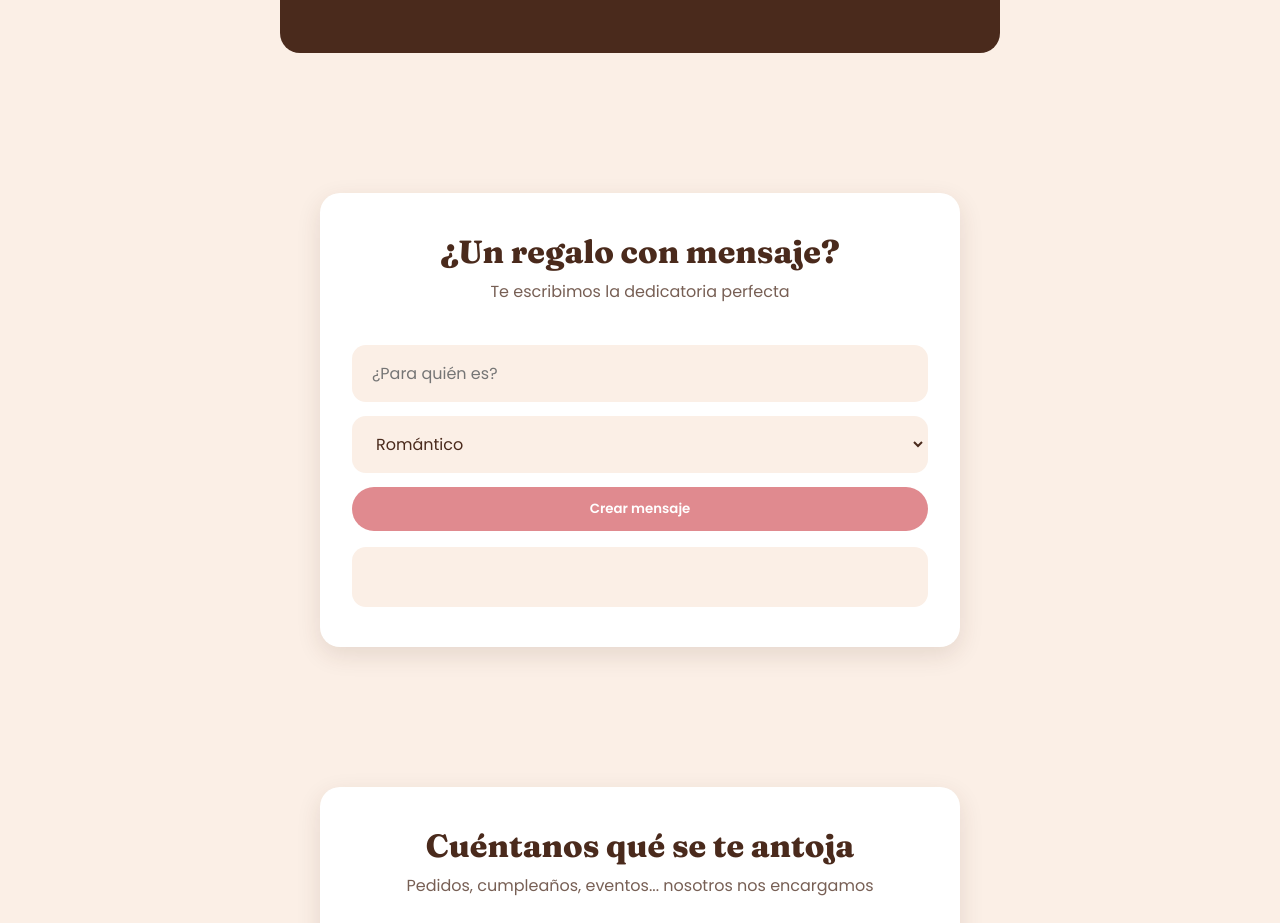
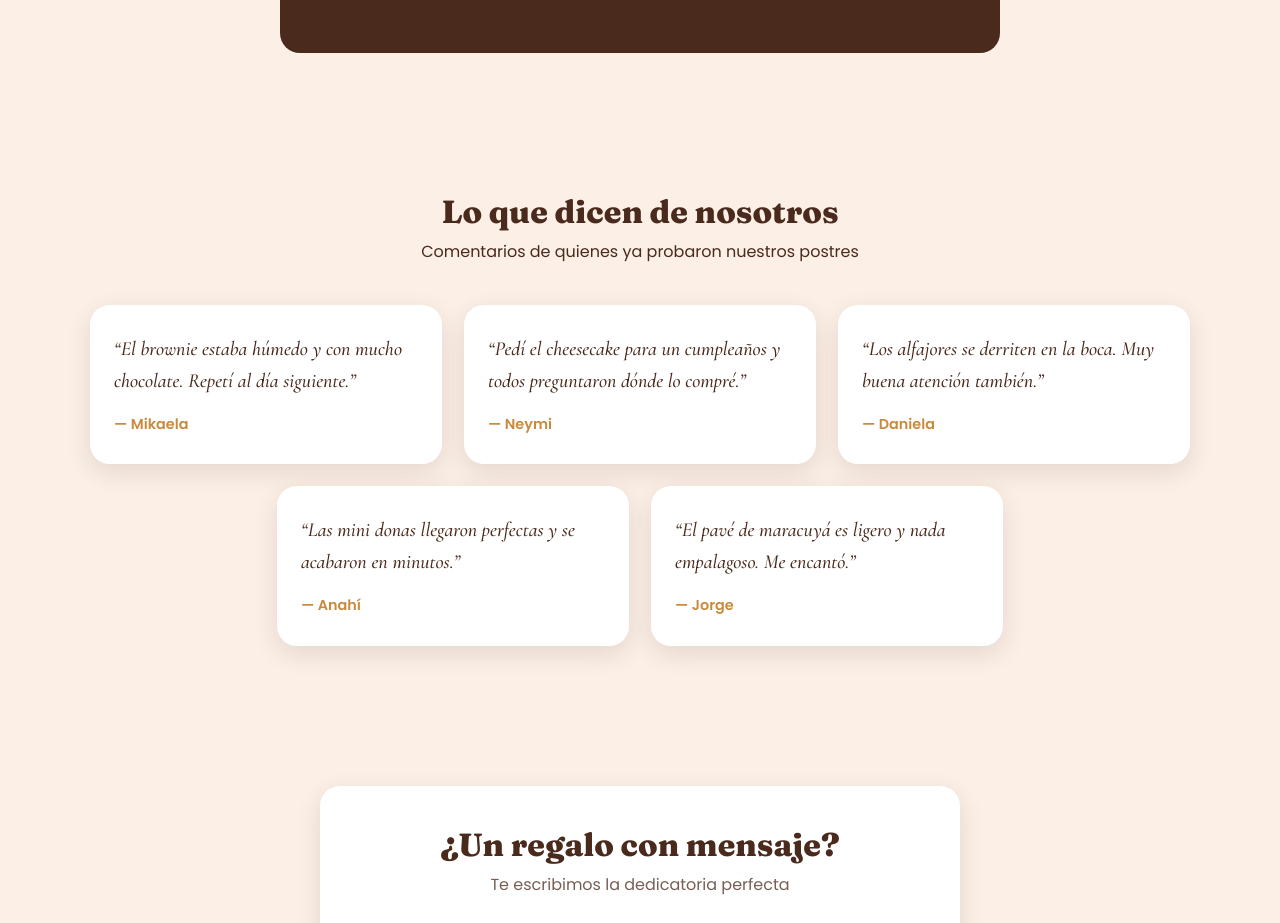
Before and after one commit to valeriazambrano08/dulce-capricho, a plain HTML site: page frontend/index.html in a window 1280 px wide. Shown: the part 2916-3839 px from the top of the page. Drawn offline with nearby package versions, Linux system fonts and the light colour scheme.

Commit message:
Agrega testimonios

```diff
--- a/frontend/css/home.css
+++ b/frontend/css/home.css
@@ -479,3 +479,12 @@
 @media (max-width: 800px) {
   .testimonios-grid { grid-template-columns: 1fr; }
 }
+.testimonios-grid { grid-template-columns: repeat(6, 1fr); }
+.testimonio { grid-column: span 2; }
+.testimonio:nth-child(4) { grid-column: 2 / span 2; }
+.testimonio:nth-child(5) { grid-column: 4 / span 2; }
+
+@media (max-width: 800px) {
+  .testimonios-grid { grid-template-columns: 1fr; }
+  .testimonio, .testimonio:nth-child(4), .testimonio:nth-child(5) { grid-column: auto; }
+}
--- a/frontend/index.html
+++ b/frontend/index.html
@@ -108,6 +108,36 @@
     </div>
   </section>
 
+    <!-- ===== TESTIMONIOS ===== -->
+  <section class="testimonios">
+    <div class="contenedor">
+      <h2 class="titulo-seccion" data-aos="fade-up">Lo que dicen de nosotros</h2>
+      <p class="subtitulo-seccion" data-aos="fade-up" data-aos-delay="100">Comentarios de quienes ya probaron nuestros postres</p>
+      <div class="testimonios-grid">
+        <article class="testimonio" data-aos="fade-up" data-aos-delay="100">
+          <p>“El brownie estaba húmedo y con mucho chocolate. Repetí al día siguiente.”</p>
+          <span>— Mikaela</span>
+        </article>
+        <article class="testimonio" data-aos="fade-up" data-aos-delay="200">
+          <p>“Pedí el cheesecake para un cumpleaños y todos preguntaron dónde lo compré.”</p>
+          <span>— Neymi</span>
+        </article>
+        <article class="testimonio" data-aos="fade-up" data-aos-delay="300">
+          <p>“Los alfajores se derriten en la boca. Muy buena atención también.”</p>
+          <span>— Daniela</span>
+        </article>
+        <article class="testimonio" data-aos="fade-up" data-aos-delay="100">
+          <p>“Las mini donas llegaron perfectas y se acabaron en minutos.”</p>
+          <span>— Anahí</span>
+        </article>
+        <article class="testimonio" data-aos="fade-up" data-aos-delay="200">
+          <p>“El pavé de maracuyá es ligero y nada empalagoso. Me encantó.”</p>
+          <span>— Jorge</span>
+        </article>
+      </div>
+    </div>
+  </section>
+
   <!-- ===== DEDICATORIAS ===== -->
   <section class="dedicatorias">
     <div class="contenedor contacto-caja" data-aos="fade-up">
@@ -153,7 +183,7 @@
   </footer>
 
   <!-- ===== BOTÓN FLOTANTE WHATSAPP ===== -->
-  <a class="wa-btn" href="https://wa.me/593992085305?text=Hola%20Dulce%20Capricho%2C%20quiero%20hacer%20un%20pedido" target="_blank" rel="noopener" aria-label="Escribir por WhatsApp">
+  <a class="wa-btn" href="https://wa.me/593992085305?text=Hola%20Dulce%20Capricho%2C%20quiero%20hacer%20un%20pedido" target="_blank" rel="noopener" aria-label="Escribir por 593999999999">
     <svg viewBox="0 0 32 32" width="30" height="30" fill="currentColor" aria-hidden="true"><path d="M16 3C9 3 3.4 8.6 3.4 15.5c0 2.4.7 4.6 1.9 6.5L3 29l7.2-1.9c1.8 1 3.8 1.5 5.8 1.5 7 0 12.6-5.6 12.6-12.5S23 3 16 3zm0 22.9c-1.8 0-3.6-.5-5.100-1.400l-.4-.2-4.200 1.100 1.100-4.100-.3-.4a10.300 10.300 0 0 1-1.600-5.500C5.500 9.800 10.200 5.200 16 5.200s10.500 4.600 10.500 10.300S21.800 25.900 16 25.900zm5.700-7.700c-.3-.2-1.800-.9-2.100-1-.3-.1-.5-.2-.7.200-.2.300-.8 1-1 1.200-.2.200-.4.200-.7.100-.3-.2-1.300-.5-2.500-1.500-.9-.8-1.500-1.800-1.700-2.100-.2-.3 0-.5.100-.6l.5-.5c.2-.2.200-.3.300-.5.100-.2.100-.4 0-.5-.1-.2-.7-1.700-1-2.300-.2-.6-.5-.5-.7-.5h-.6c-.2 0-.5.100-.8.400-.3.300-1.100 1.100-1.100 2.600s1.100 3 1.300 3.200c.2.200 2.200 3.400 5.400 4.700.8.300 1.400.5 1.800.6.800.2 1.500.2 2 .1.600-.1 1.800-.7 2.100-1.500.3-.7.300-1.300.2-1.500-.1-.2-.3-.2-.6-.4z"/></svg>
   </a>
 
```
